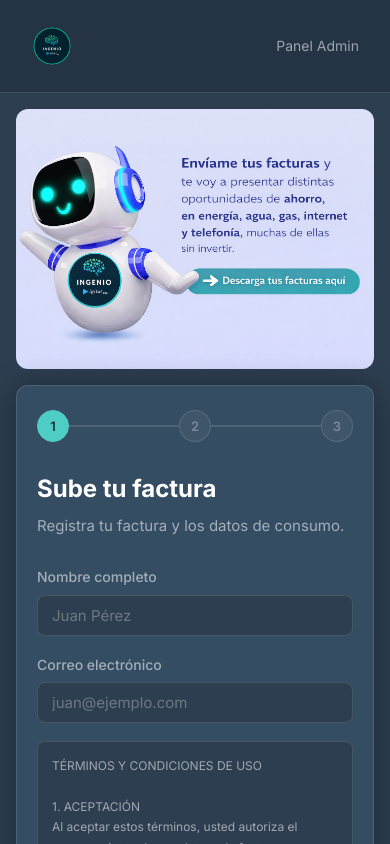
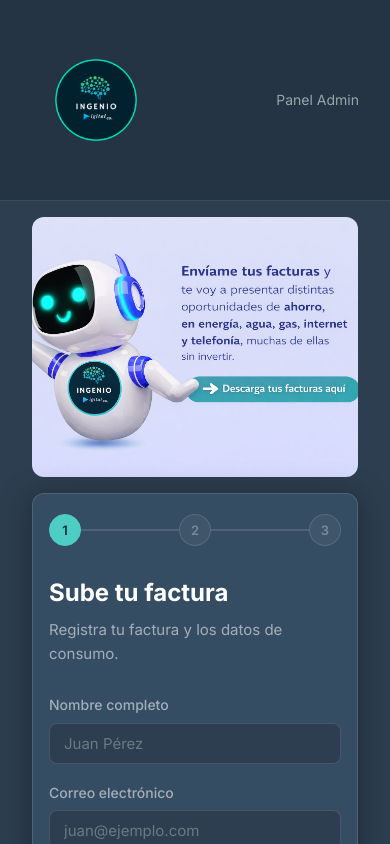
Before and after one commit to juanfelipe100/invoice-app, a React (Vite) app in the folder frontend/: page / in a window 390 px wide. Shown: the top 844 px of the page. Built offline with nearby package versions, Linux system fonts and the light colour scheme; a web font is replaced by a local one.

Commit message:
Improve mobile responsive: larger logo and full-width form

```diff
--- a/frontend/src/app.css
+++ b/frontend/src/app.css
@@ -538,7 +538,7 @@ body {
   /* Header */
   .header {
     height: auto;
-    padding: 10px 16px;
+    padding: 20px 16px;
   }
   .header-inner {
     grid-template-columns: 1fr auto;
@@ -547,7 +547,7 @@ body {
     display: none;
   }
   .logo-img {
-    height: 72px;
+    height: 180px;
   }
 
   /* Main */
@@ -564,6 +564,7 @@ body {
     transform: none;
     gap: 16px;
     width: 100%;
+    padding: 0 16px;
   }
   .customer-illustration {
     display: flex;
@@ -579,6 +580,7 @@ body {
   .customer-form {
     transform: none;
     width: 100%;
+    max-width: none;
   }
 
   /* Card */
@@ -595,3 +597,36 @@ body {
   .table { font-size: 13px; }
   .table th, .table td { padding: 10px 12px; }
 }
+
+@media (max-width: 480px) {
+  /* Header - larger logo for small phones */
+  .header {
+    padding: 20px 16px;
+  }
+  .logo-img {
+    height: 160px;
+  }
+
+  /* Form full width */
+  .customer-form {
+    width: 100%;
+    max-width: none;
+  }
+
+  /* Card padding adjustment */
+  .card {
+    padding: 20px 16px;
+  }
+
+  /* Admin adjustments */
+  .stats-row { grid-template-columns: 1fr; gap: 12px; }
+  .admin-header {
+    flex-direction: column;
+    gap: 16px;
+  }
+  .btn-refresh {
+    align-self: flex-start;
+  }
+
+  .table th, .table td { padding: 8px; font-size: 12px; }
+}
```
